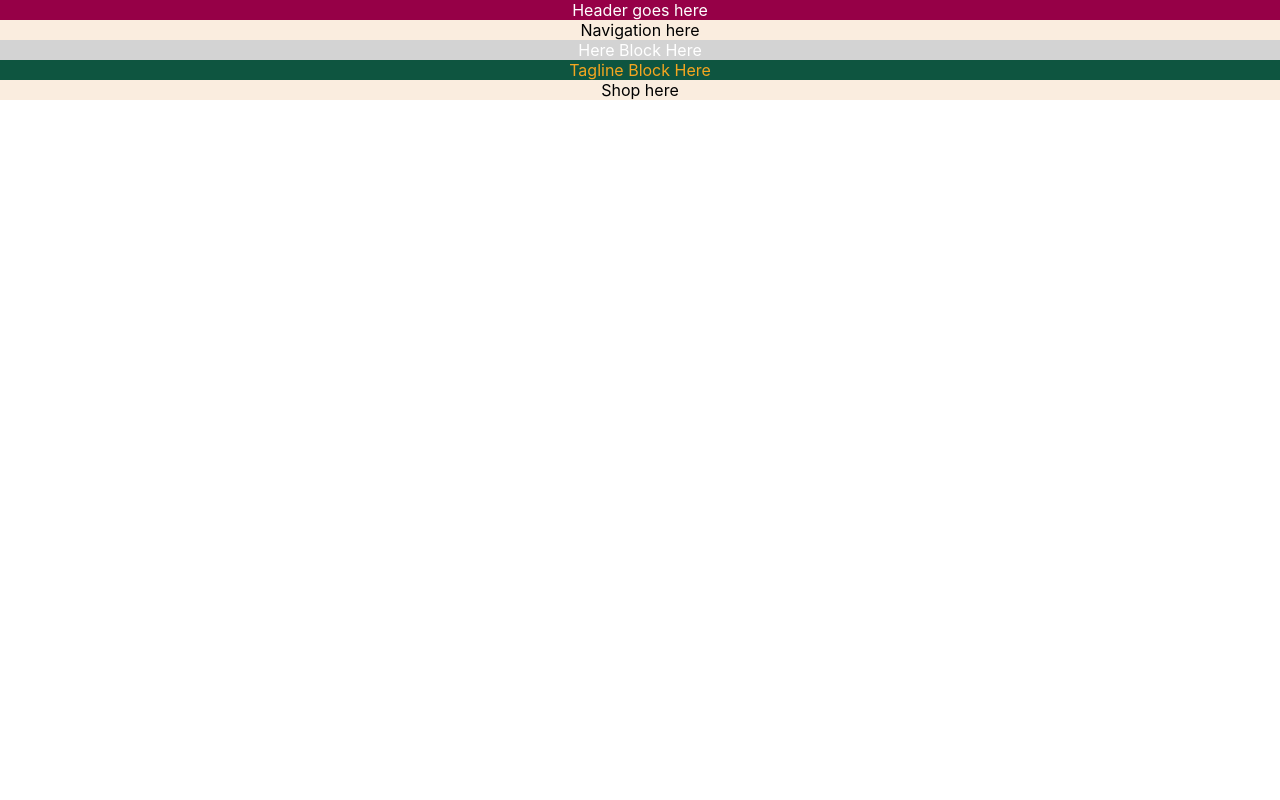
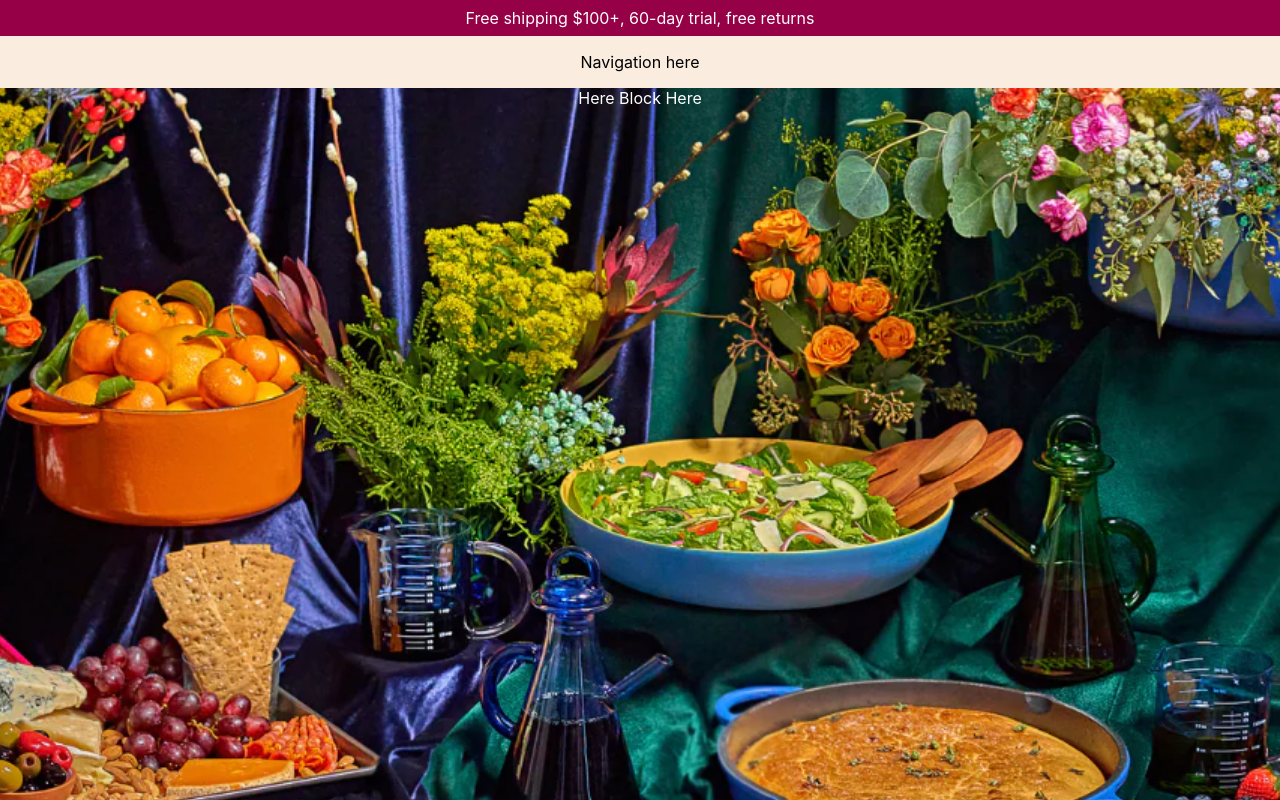
Before and after one commit to monello/coit-project1, a React (Create React App) app: page / in a window 1280 px wide. Shown: the top 800 px of the page. Built offline with nearby package versions, Linux system fonts and the light colour scheme.

Commit message:
feat: apply some basic styling

```diff
--- a/public/index.html
+++ b/public/index.html
@@ -24,7 +24,7 @@
       work correctly both with client-side routing and a non-root public URL.
       Learn how to configure a non-root public URL by running `npm run build`.
     -->
-    <title>React App</title>
+        <title>CSOT - Project 1</title>
     </head>
     <body>
         <noscript>You need to enable JavaScript to run this app.</noscript>
@@ -38,6 +38,5 @@
 
       To begin the development, run `npm start` or `yarn start`.
       To create a production bundle, use `npm run build` or `yarn build`.
-    -->
-  </body>
+    --></body>
 </html>
--- a/src/App.css
+++ b/src/App.css
@@ -5,22 +5,31 @@
 header {
     background-color: #960047;
     color: white;
+    padding: 0.5em;
 }
 
 nav {
     background-color: #faeddf;
+    padding: 1em;
 }
 
 #hero-block {
     background-color: lightgray;
     color: white;
+    background: url("/public/BFCM_Homepage_Heros_3_1440x810_crop_center.webp");
+    background-position: top center;
+    background-size: 1946px 873px;
+    background-repeat: no-repeat;
+    height: 870px;
 }
 
 #brand-container {
     background-color: #0e5540;
     color: #f4a620;
+    padding: 20px 20px 110px;
 }
 
 #shop-container {
     background-color: #faeddf;
+    padding: 0.5em;
 }
--- a/src/App.tsx
+++ b/src/App.tsx
@@ -5,7 +5,7 @@ function App() {
     return (
         <div className="App flex-container">
             <header id="header" className="flex-item">
-                Header goes here
+                <p>Free shipping $100+, 60-day trial, free returns</p>
             </header>
             <nav className="flex-item">Navigation here</nav>
             <section id="hero-block" className="flex-item">
--- a/src/index.css
+++ b/src/index.css
@@ -1,3 +1,7 @@
+* {
+    box-sizing: border-box;
+}
+
 body {
     margin: 0;
     font-family: -apple-system, BlinkMacSystemFont, "Segoe UI", "Roboto",
@@ -5,6 +9,10 @@ body {
         "Helvetica Neue", sans-serif;
     -webkit-font-smoothing: antialiased;
     -moz-osx-font-smoothing: grayscale;
+}
+
+p {
+    margin: 0;
 }
 
 .flex-container {
```
Also changed, not shown: public/BFCM_Homepage_Heros_3_1440x810_crop_center.webp (added). Lines whose indentation alone changed are shown as unchanged.
